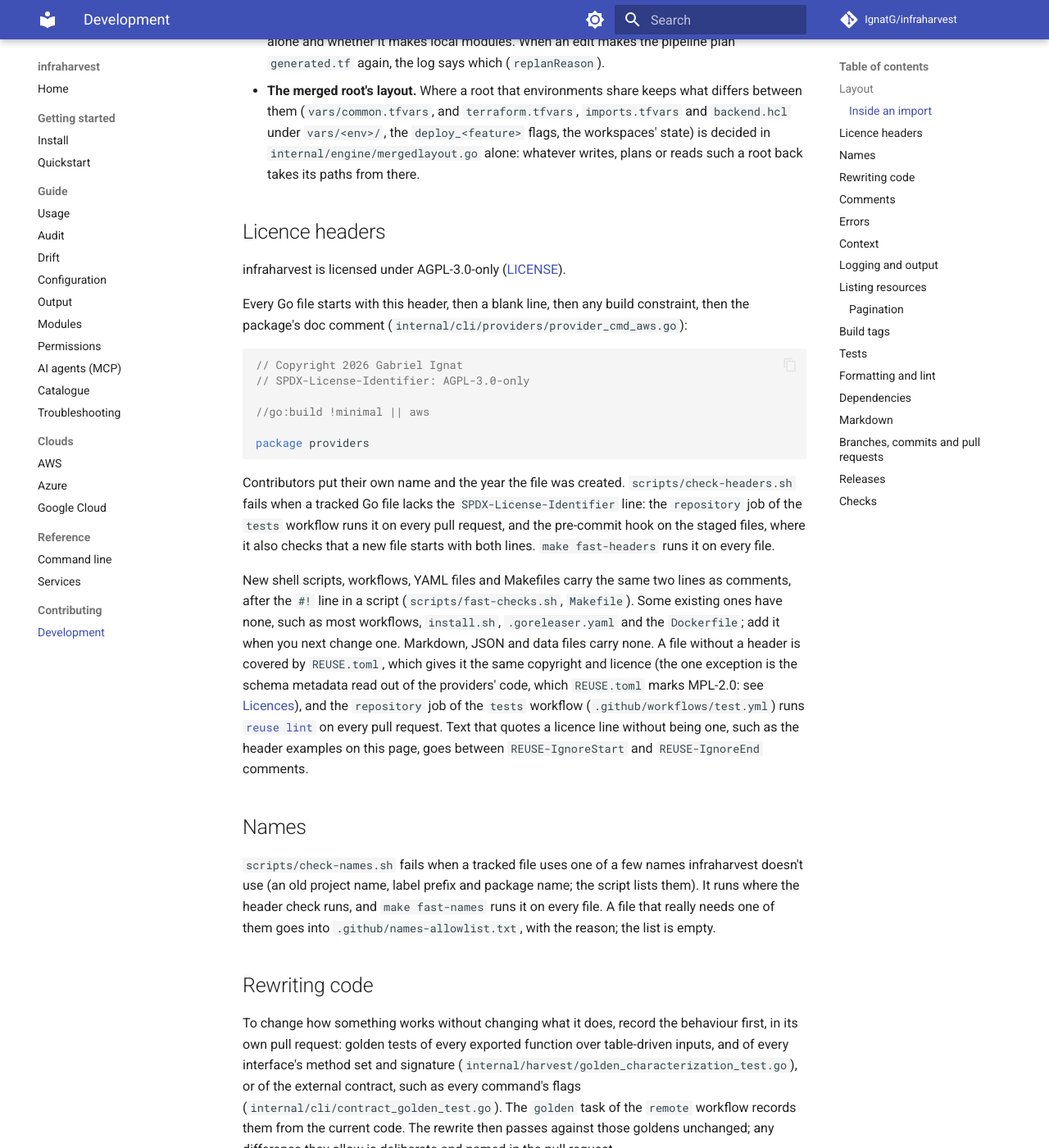
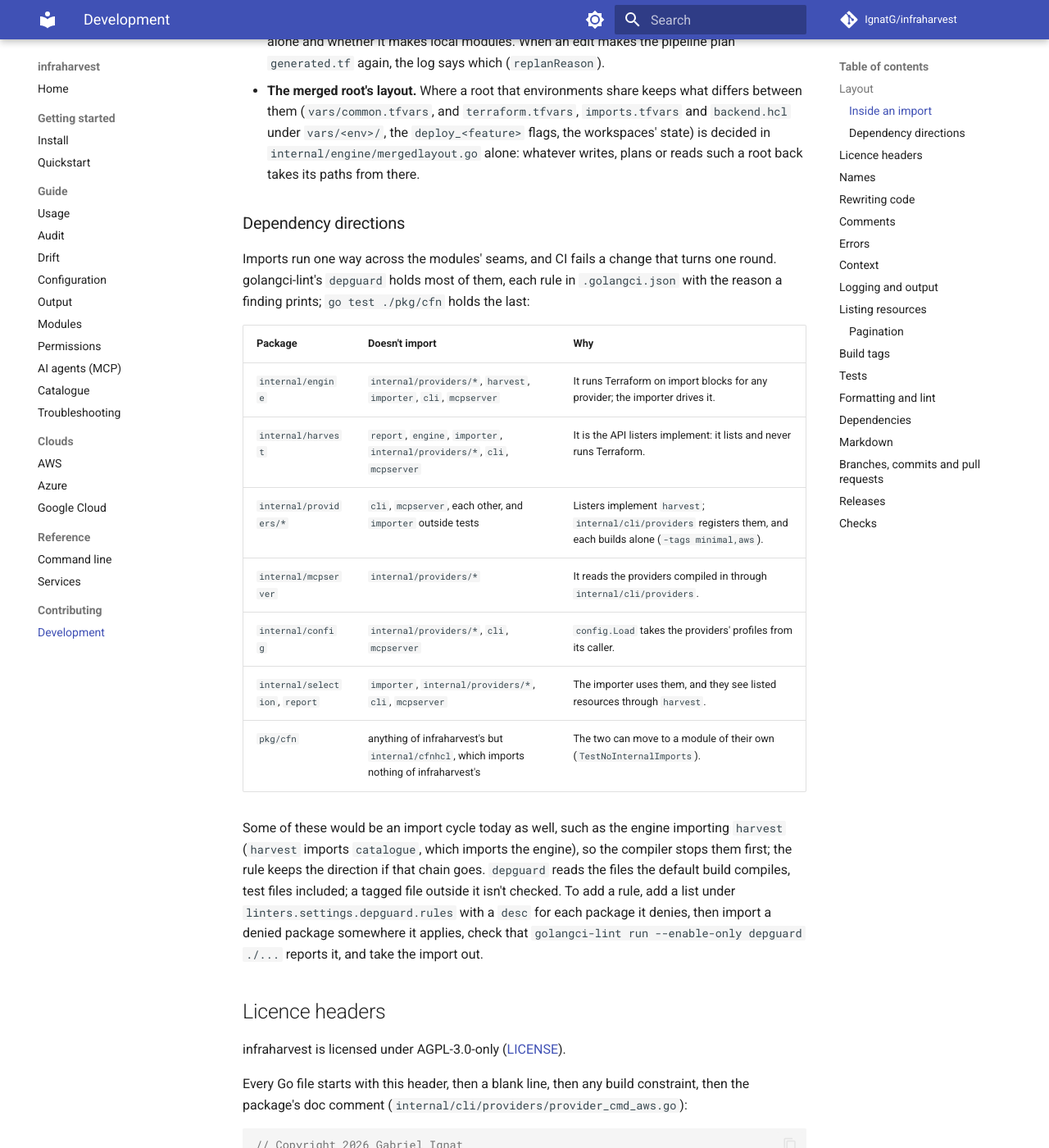
Before and after one commit to IgnatG/infraharvest, an MkDocs documentation site: the page built from docs/development.md, in a window 1280 px wide and 1400 px high, scrolled down 3629 px. Shown: the whole window at 82% size. Built offline with MkDocs 1.6.1 and Material for MkDocs 9.7.7, drawn with Linux system fonts in a browser that asks for light colours; comment, search, counter and statistics services are not loaded; some of the changed text lies outside the part shown.

Commit message:
build(lint): enforce the packages' dependency directions with depguard

```diff
--- a/docs/development.md
+++ b/docs/development.md
@@ -45,6 +45,22 @@ An import goes through a few modules, each owning one decision. Change a decisio
 - **The call's tools.** What a call reaches outside the process through goes through `callTools` (`internal/importer/call_tools.go`): the engine binary, the registry the root files pin the provider from, and every write the engine makes into a root: generating, adding to, vacating and merging roots, and their READMEs and moved blocks. Tests replace a field to fake that step; a nil field uses the real one.
 - **Generate and add.** `engine.Generate` and `engine.Add` run one pipeline; a `policy` (`internal/engine/engine.go`) is what tells them apart, such as the names an add leaves alone and whether it makes local modules. When an edit makes the pipeline plan `generated.tf` again, the log says which (`replanReason`).
 - **The merged root's layout.** Where a root that environments share keeps what differs between them (`vars/common.tfvars`, and `terraform.tfvars`, `imports.tfvars` and `backend.hcl` under `vars/<env>/`, the `deploy_<feature>` flags, the workspaces' state) is decided in `internal/engine/mergedlayout.go` alone: whatever writes, plans or reads such a root back takes its paths from there.
+
+### Dependency directions
+
+Imports run one way across the modules' seams, and CI fails a change that turns one round. golangci-lint's `depguard` holds most of them, each rule in `.golangci.json` with the reason a finding prints; `go test ./pkg/cfn` holds the last:
+
+| Package | Doesn't import | Why |
+|---|---|---|
+| `internal/engine` | `internal/providers/*`, `harvest`, `importer`, `cli`, `mcpserver` | It runs Terraform on import blocks for any provider; the importer drives it. |
+| `internal/harvest` | `report`, `engine`, `importer`, `internal/providers/*`, `cli`, `mcpserver` | It is the API listers implement: it lists and never runs Terraform. |
+| `internal/providers/*` | `cli`, `mcpserver`, each other, and `importer` outside tests | Listers implement `harvest`; `internal/cli/providers` registers them, and each builds alone (`-tags minimal,aws`). |
+| `internal/mcpserver` | `internal/providers/*` | It reads the providers compiled in through `internal/cli/providers`. |
+| `internal/config` | `internal/providers/*`, `cli`, `mcpserver` | `config.Load` takes the providers' profiles from its caller. |
+| `internal/selection`, `report` | `importer`, `internal/providers/*`, `cli`, `mcpserver` | The importer uses them, and they see listed resources through `harvest`. |
+| `pkg/cfn` | anything of infraharvest's but `internal/cfnhcl`, which imports nothing of infraharvest's | The two can move to a module of their own (`TestNoInternalImports`). |
+
+Some of these would be an import cycle today as well, such as the engine importing `harvest` (`harvest` imports `catalogue`, which imports the engine), so the compiler stops them first; the rule keeps the direction if that chain goes. `depguard` reads the files the default build compiles, test files included; a tagged file outside it isn't checked. To add a rule, add a list under `linters.settings.depguard.rules` with a `desc` for each package it denies, then import a denied package somewhere it applies, check that `golangci-lint run --enable-only depguard ./...` reports it, and take the import out.
 
 ## Licence headers
 
@@ -163,7 +179,7 @@ A bug fix comes with a test that fails without it. New behaviour comes with test
 ## Formatting and lint
 
 - `gofmt -s`, and imports in three groups: the standard library, third-party modules, then this module's packages (`internal/engine/engine.go`). The pre-commit hook checks the grouping with `goimports -local github.com/IgnatG/infraharvest`. CI doesn't check the third group yet: `.golangci.json` gives the `goimports` formatter no `local-prefixes`.
-- golangci-lint runs with `.golangci.json` (`gocritic`, `revive`, `unconvert`, `unparam`, and the `gofmt` and `goimports` formatters) on the whole repository for every pull request, in MegaLinter. Any finding fails the check, wherever it is, not only on changed lines.
+- golangci-lint runs with `.golangci.json` (`depguard`, which holds the [dependency directions](#dependency-directions), `gocritic`, `revive`, `unconvert`, `unparam`, and the `gofmt` and `goimports` formatters) on the whole repository for every pull request, in MegaLinter. Any finding fails the check, wherever it is, not only on changed lines.
 - [MegaLinter](https://megalinter.io) runs every linter CI runs, in the `megalinter` workflow, and reports in one comment on the pull request and in the run's summary. `.mega-linter.yml` lists the linters and says why the others are off: golangci-lint, actionlint and zizmor (workflows), shellcheck, markdownlint, lychee (links), hadolint, editorconfig-checker, yamllint, v8r (schemas), jsonlint, checkov, osv-scanner, betterleaks and trufflehog. `make ci-lint` runs it on a branch; `npx mega-linter-runner --flavor go -e GOTOOLCHAIN=auto` runs it locally, with Docker.
 - Fix findings rather than silencing them. New code has no `//nolint`; the few there are mark legacy types due to be rewritten.
 
```
Also changed, not shown: .golangci.json.
